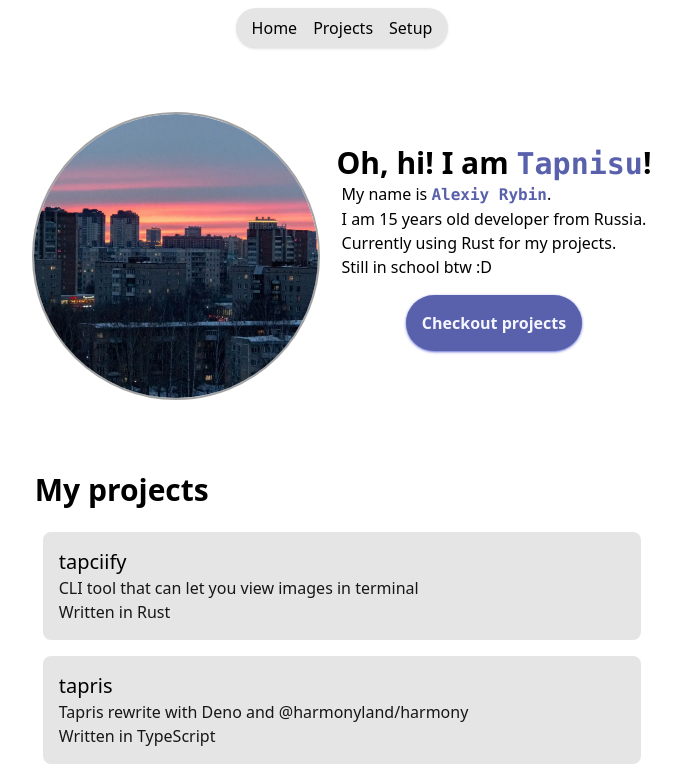
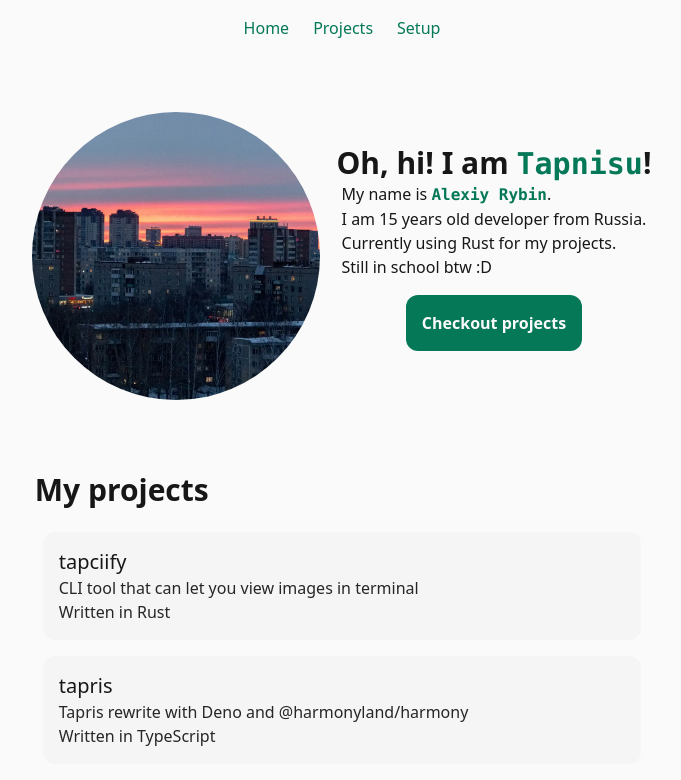
Before and after one commit to tapnisu/tapni.su, a Next.js app: page / in a window 1280 px wide. Shown: the top 780 px of the page, without its empty margins (298-979 px from the left). Built offline with nearby package versions, Linux system fonts and the light colour scheme.

Commit message:
Change colors

```diff
--- a/components/Button.tsx
+++ b/components/Button.tsx
@@ -4,7 +4,7 @@ export interface ButtonProps {
 
 const Button = (props: ButtonProps) => (
 	<button
-		className="text-accent-50 font-semibold bg-accent-700 m-4 p-4 rounded-full hover:bg-accent-600 shadow-accent-600 shadow transition-colors"
+		className="text-main-50 font-semibold bg-accent-700 m-4 p-4 rounded-xl hover:bg-accent-600 transition-colors"
 		type="button"
 	>
 		{props.children}
--- a/components/Footer.tsx
+++ b/components/Footer.tsx
@@ -2,7 +2,7 @@ import Link from "next/link";
 import { FaDiscord, FaGithub, FaTelegram, FaTwitter } from "react-icons/fa";
 
 const Footer = () => (
-	<footer className="text-main-800 dark:text-main-300 bg-gradient-to-b from-transparent to-accent-100 dark:to-main-800 p-8">
+	<footer className="text-main-800 dark:text-main-300 bg-gradient-to-b from-transparent to-accent-100 dark:to-accent-900 p-8">
 		<div className="mx-auto w-24 h-1 my-12 bg-main-800 dark:bg-main-300 rounded-full"></div>
 
 		<div className="flex flex-row flex-wrap items-center justify-around">
@@ -35,7 +35,7 @@ const Footer = () => (
 							<li key={info.name}>
 								<Link
 									href={info.url}
-									className="hover:text-accent-600 dark:hover:text-accent-500 transition-colors flex flex-row items-center"
+									className="hover:text-accent-700 dark:hover:text-accent-500 transition-colors flex flex-row items-center"
 								>
 									{info.icon} <pre> </pre> {info.name}
 								</Link>
@@ -50,7 +50,7 @@ const Footer = () => (
 				<br />
 				<Link
 					href="https://github.com/tapnisu/website"
-					className="font-mono italic hover:text-accent-600 dark:hover:text-accent-500 transition-colors"
+					className="font-mono italic hover:text-accent-700 dark:hover:text-accent-500 transition-colors"
 				>
 					Check website{"'"}s source code
 				</Link>
--- a/components/Navbar.tsx
+++ b/components/Navbar.tsx
@@ -2,8 +2,8 @@ import Link from "next/link";
 
 const Navbar = () => (
 	<nav className="sticky top-0 flex justify-center w-full">
-		<div className="text-main-900 bg-main-100 dark:bg-main-800 dark:text-main-50 rounded-full m-2 shadow">
-			<ul className="mx-2">
+		<div className="text-accent-700 dark:text-accent-500 bg-main-50/75 dark:bg-main-900/75 backdrop-blur-sm rounded-full m-2 px-2">
+			<ul>
 				{[
 					{ name: "Home", url: "/" },
 					{
@@ -12,13 +12,11 @@ const Navbar = () => (
 					},
 					{ name: "Setup", url: "/setup" }
 				]?.map((info: { name: string; url: string }) => (
-					<li className="inline-block m-2" key={info.name}>
-						<Link
-							href={info.url}
-							className="hover:text-accent-600 dark:hover:text-accent-500 transition-colors"
-						>
-							{info.name}
-						</Link>
+					<li
+						className="inline-block p-2 px-3 rounded-full hover:bg-accent-700 dark:hover:bg-accent-500  hover:text-main-50 transition"
+						key={info.name}
+					>
+						<Link href={info.url}>{info.name}</Link>
 					</li>
 				))}
 			</ul>
--- a/pages/index.tsx
+++ b/pages/index.tsx
@@ -14,10 +14,10 @@ const HomePage = () => {
 				<div className="flex flex-row flex-wrap justify-center items-center p-2">
 					<Image
 						src={Avatar}
-						className="w-72 rounded-full m-2 border-2 border-main-300 dark:border-main-800"
+						className="w-72 rounded-full m-2 border-main-300 dark:border-main-800"
 						alt="Avatar"
-						width={512}
-						height={512}
+						width={640}
+						height={640}
 						priority={true}
 						placeholder="blur"
 					/>
@@ -25,7 +25,7 @@ const HomePage = () => {
 					<div className="flex flex-col flex-wrap items-center justify-center p-2 h-full">
 						<h1 className="text-3xl font-bold">
 							Oh, hi! I am{" "}
-							<span className="text-accent-700 dark:text-accent-400 font-mono">
+							<span className="text-accent-700 dark:text-accent-500 font-mono">
 								Tapnisu
 							</span>
 							!
@@ -33,7 +33,7 @@ const HomePage = () => {
 
 						<p>
 							My name is{" "}
-							<span className="text-accent-700 dark:text-accent-400 font-mono font-semibold">
+							<span className="text-accent-700 dark:text-accent-500 font-mono font-semibold">
 								Alexiy Rybin
 							</span>
 							.
@@ -101,7 +101,7 @@ const HomePage = () => {
 							}) => (
 								<div
 									key={repo.name}
-									className="bg-main-100 dark:bg-main-800 m-4 p-4 rounded-lg"
+									className="bg-main-100 dark:bg-main-800 m-4 p-4 rounded-xl"
 								>
 									<Link
 										href={repo.url}
--- a/tailwind.config.js
+++ b/tailwind.config.js
@@ -9,31 +9,8 @@ module.exports = {
 	],
 	theme: {
 		colors: {
-			main: {
-				50: "#ffffff",
-				100: "#e5e5e5",
-				200: "#d4d4d4",
-				300: "#a3a3a3",
-				400: "#737373",
-				500: "#525252",
-				600: "#404040",
-				700: "#262626",
-				800: "#171717",
-				900: "#000000"
-			},
-			accent: {
-				50: "#f5f6ff",
-				100: "#c6ccfd",
-				200: "#9ca6fd",
-				300: "#98a2fd",
-				400: "#8a95f7",
-				500: "#838ef2",
-				600: "#707ad7",
-				700: "#5961ad",
-				800: "#363c6b",
-				900: "#1a1c33"
-			},
-			...colors
+			main: colors.neutral,
+			accent: colors.emerald
 		}
 	},
 	plugins: []
```
